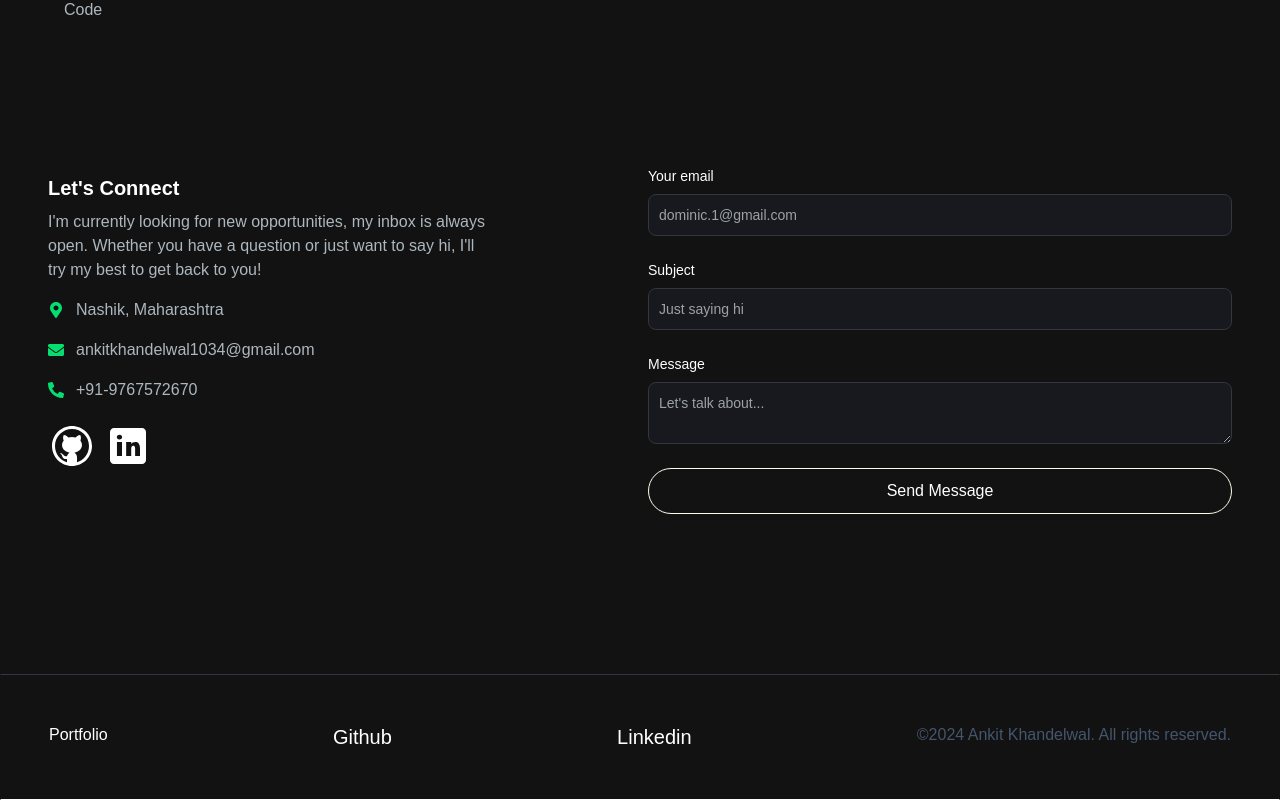
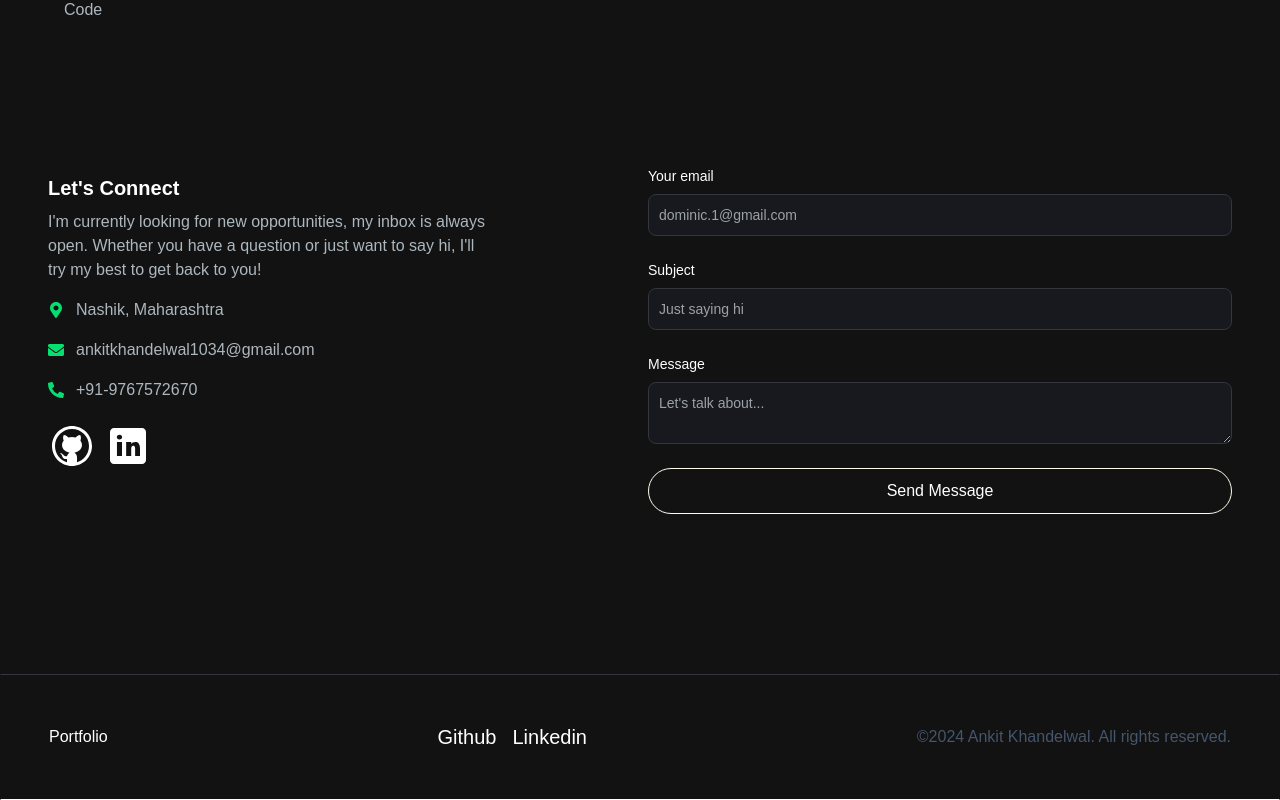
Before and after one commit to Ankit-khandelwal04/Ankit-Portfolio, a Next.js app: page / in a window 1280 px wide. Shown: the part 1970-2770 px from the top of the page. Built offline with nearby package versions, Linux system fonts and the light colour scheme.

Commit message:
made some changes

```diff
--- a/src/app/components/Footer.jsx
+++ b/src/app/components/Footer.jsx
@@ -3,9 +3,11 @@ import React from "react";
 const Footer = () => {
   return (
     <footer className="footer border z-10 border-t-[#33353F] border-l-transparent border-r-transparent text-white">
-      <div className="container p-12 flex justify-between">
+      <div className="container p-6 sm:p-12 flex flex-col sm:flex-row justify-between items-center gap-4 sm:gap-0">
         <span>Portfolio</span>
-         <a
+
+        <div className="flex gap-4">
+          <a
             href="https://github.com/Ankit-khandelwal04"
             target="_blank"
             rel="noopener noreferrer"
@@ -21,7 +23,11 @@ const Footer = () => {
           >
             Linkedin
           </a>
-        <p className="text-slate-600">©2024 Ankit Khandelwal. All rights reserved.</p>
+        </div>
+
+        <p className="text-slate-600 text-center sm:text-right">
+          ©2024 Ankit Khandelwal. All rights reserved.
+        </p>
       </div>
     </footer>
   );
--- a/src/app/components/HeroSection.jsx
+++ b/src/app/components/HeroSection.jsx
@@ -36,9 +36,13 @@ const HeroSection = () => {
                     <Link href="/#contact" className="px-6 py-3 rounded-full mr-4 w-full sm:w-fit bg-gradient-to-br from-blue-500 via-purple-500 to-pink-500 hover:bg-slate-200 hover:cursor-pointer text-white">
                         Hire Me
                     </Link>
-                    <button className="px-1 py-1 rounded-full bg-transparent bg-gradient-to-br from-blue-500 via-purple-500 to-pink-500 hover:bg-slate-800 hover:cursor-pointer text-white border mt-3">
-                        <span className="block bg-[#121212] hover:bg-slate-800 rounded-full px-5 py-2 text-center w-full sm:w-auto">Download CV</span>
-                    </button>
+                    <a href="/Ankit_Khandelwal_CV.pdf" download>
+                        <button className="px-1 py-1 rounded-full bg-transparent bg-gradient-to-br from-blue-500 via-purple-500 to-pink-500 hover:bg-slate-800 hover:cursor-pointer text-white border mt-3">
+                            <span className="block bg-[#121212] hover:bg-slate-800 rounded-full px-5 py-2 text-center w-full sm:w-auto">
+                                Download CV
+                            </span>
+                        </button>
+                    </a>
                 </div>
             </motion.div>
             <motion.div
```
Also changed, not shown: 1 other file (tests, documents, lock files or other folders).
